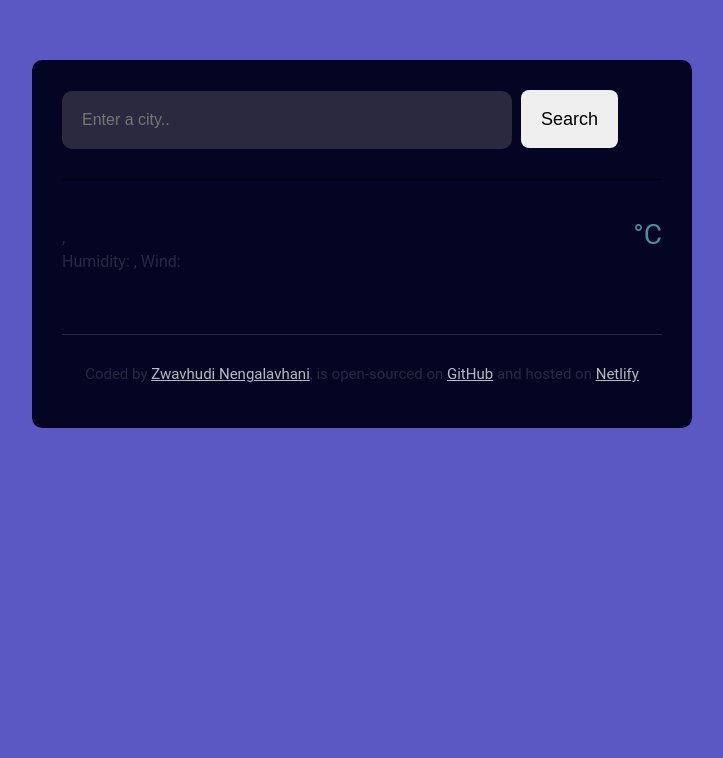
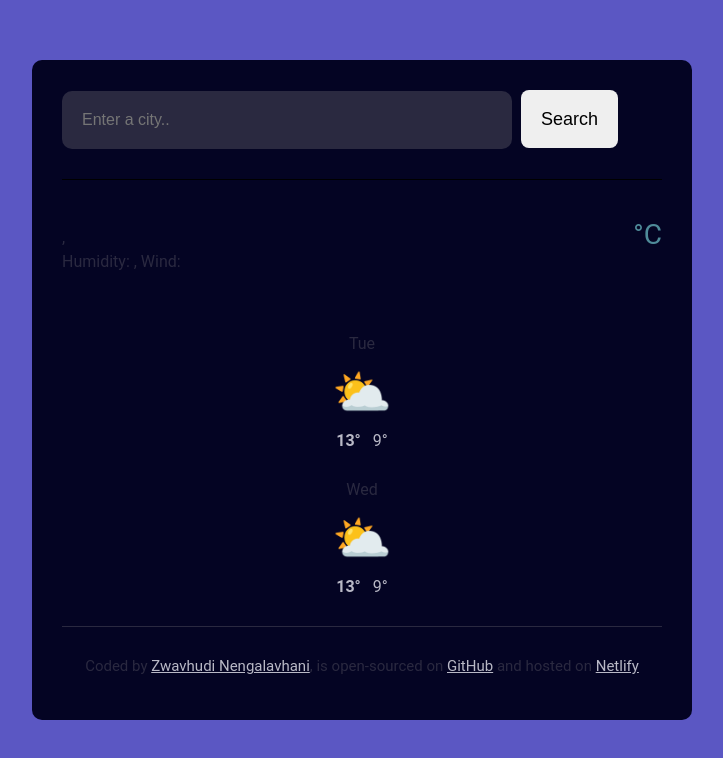
Before and after one commit to Zwavhudi22/skycast, a plain HTML site: page index.html in a window 1280 px wide. Shown: the whole page, without its empty margins (278-1001 px from the left). Drawn offline with nearby package versions, Linux system fonts and the light colour scheme; no server answers.

Commit message:
Updated HTML and CSS

```diff
--- a/index.html
+++ b/index.html
@@ -36,6 +36,30 @@
           <span class="weather-deg">&deg;C</span>
         </div>
       </div>
+      <div class="weather-display">
+        <div class="weather-forecast">
+          <div class="weather-temperature-day">Tue</div>
+          <div class="weather-temperature-icon">⛅</div>
+          <div class="weather-temperatures">
+            <div class="weather-temperature">
+              <strong>13&deg;</strong>
+            </div>
+            <div class="weather-temperature">9&deg;</div>
+          </div>
+        </div>
+      </div>
+      <div class="weather-display">
+        <div class="weather-forecast">
+          <div class="weather-temperature-day">Wed</div>
+          <div class="weather-temperature-icon">⛅</div>
+          <div class="weather-temperatures">
+            <div class="weather-temperature">
+              <strong>13&deg;</strong>
+            </div>
+            <div class="weather-temperature">9&deg;</div>
+          </div>
+        </div>
+      </div>
     </main>
     <footer>
       <p>
--- a/src/styles.css
+++ b/src/styles.css
@@ -82,7 +82,7 @@ a {
   font-size: 88px;
   height: 84px;
   margin-right: -20px;
-  margin-top: 15px;
+  margin-top: 20px;
 }
 
 .weather-temp {
@@ -98,3 +98,33 @@ a {
   font-size: 28px;
   color: #4F8B99;
 }
+
+.weather-display {
+  display: flex;
+  justify-content: space-around;
+  margin-top: 30px;
+}
+
+.weather-temperature-day {
+  text-align: center;
+  color:#2A2940;
+  font-size: 16px;
+  line-height: 20px;
+  margin-bottom: 10px;
+}
+
+.weather-temperature-icon {
+  text-align: center;
+  font-size: 48px;
+}
+
+.weather-temperatures {
+  display: flex;
+  justify-content: center;
+  color: #B9B9C6;
+  margin-top: 10px;
+}
+
+.weather-temperature {
+  padding: 0 6px;
+}
```
